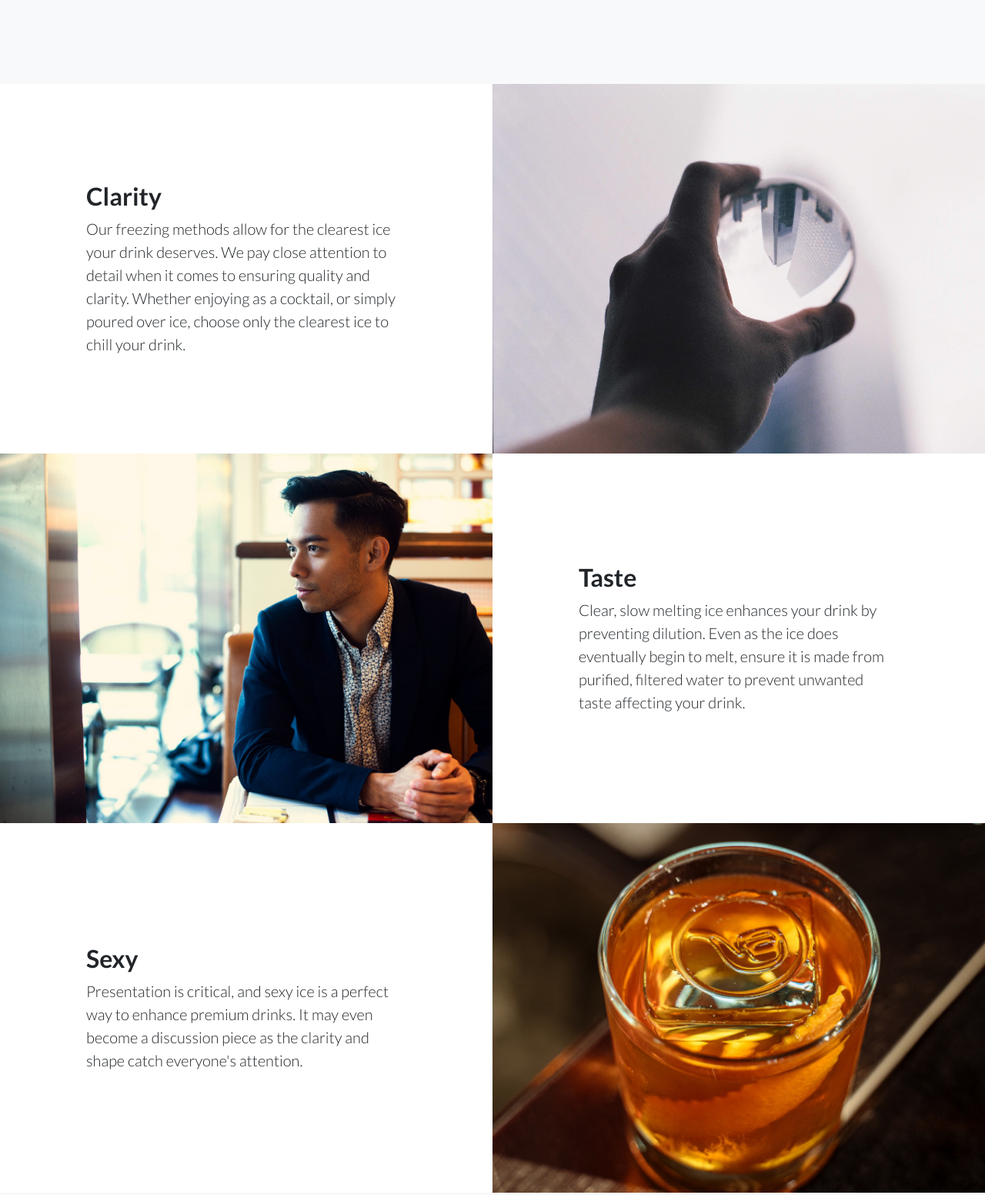
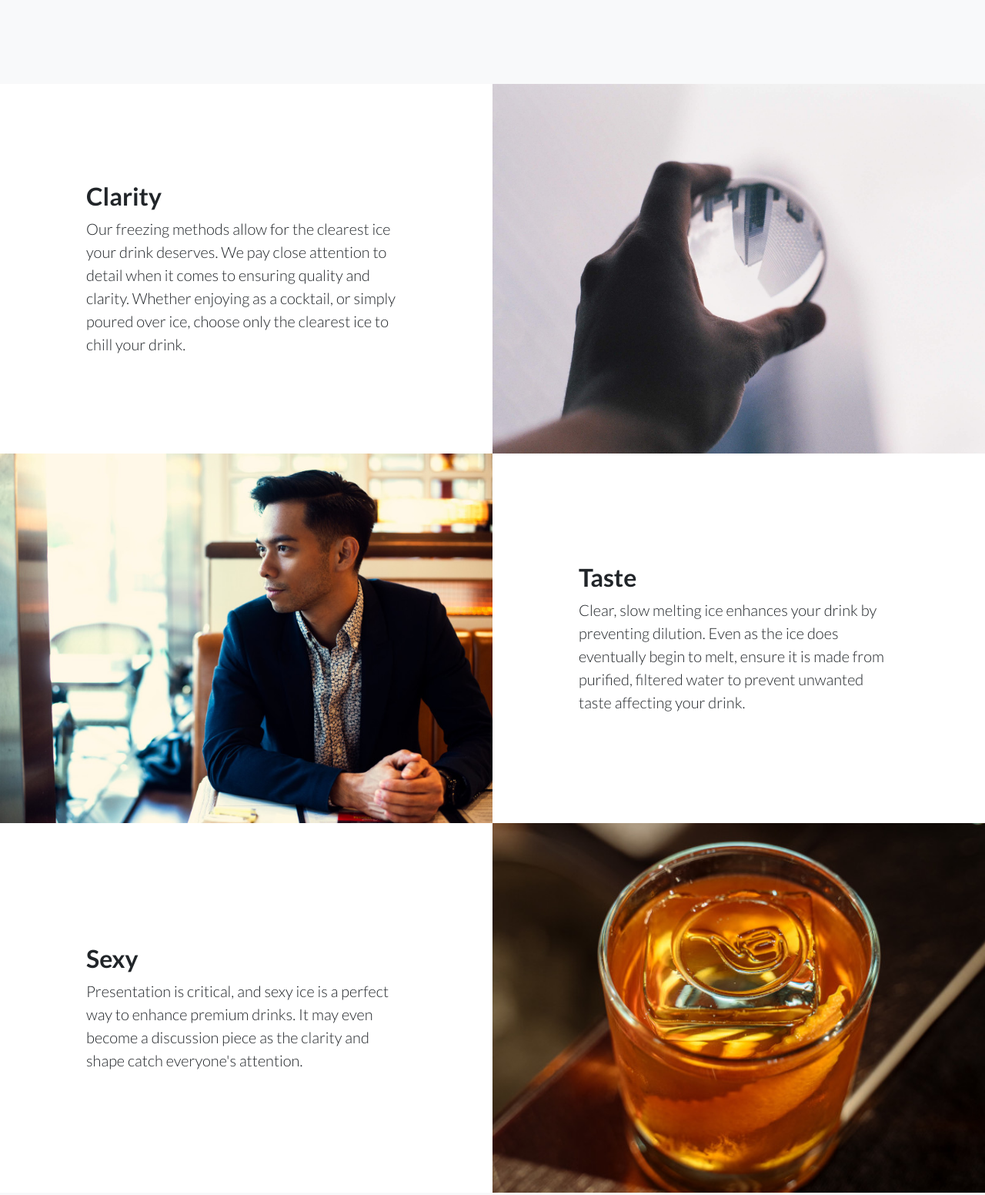
Before and after one commit to skywayice/skywayice.github.io, a plain HTML site: page index.html in a window 1280 px wide. Shown: the part 1078-2630 px from the top of the page at 77% size. Drawn offline with nearby package versions, Linux system fonts and the light colour scheme.

Commit message:
img position fix

```diff
--- a/index.html
+++ b/index.html
@@ -80,21 +80,21 @@
     <section class="showcase">
         <div class="container-fluid p-0">
             <div class="row g-0">
-                <div class="col-lg-6 order-lg-2 text-white showcase-img" style="background-image: url('assets/img/bg-showcase-1-2.jpg')"></div>
+                <div class="col-lg-6 order-lg-2 text-white showcase-img" style="background-image: url('assets/img/bg-showcase-1-2.jpg'); background-position-x:center;"></div>
                 <div class="col-lg-6 order-lg-1 my-auto showcase-text">
                     <h2>Clarity</h2>
                     <p class="lead mb-0">Our freezing methods allow for the clearest ice your drink deserves. We pay close attention to detail when it comes to ensuring quality and clarity. Whether enjoying as a cocktail, or simply poured over ice, choose only the clearest ice to chill your drink.</p>
                 </div>
             </div>
             <div class="row g-0">
-                <div class="col-lg-6 text-white showcase-img" style="background-image: url('assets/img/bg-showcase-2-1.jpg')"></div>
+                <div class="col-lg-6 text-white showcase-img" style="background-image: url('assets/img/bg-showcase-2-1.jpg');background-position-x:center;"></div>
                 <div class="col-lg-6 my-auto showcase-text">
                     <h2>Taste</h2>
                     <p class="lead mb-0">Clear, slow melting ice enhances your drink by preventing dilution. Even as the ice does eventually begin to melt, ensure it is made from purified, filtered water to prevent unwanted taste affecting your drink.</p>
                 </div>
             </div>
             <div class="row g-0">
-                <div class="col-lg-6 order-lg-2 text-white showcase-img" style="background-image: url('assets/img/bg-showcase-3-1.jpg')"></div>
+                <div class="col-lg-6 order-lg-2 text-white showcase-img" style="background-image: url('assets/img/bg-showcase-3-1.jpg'); background-position-x: center;"></div>
                 <div class="col-lg-6 order-lg-1 my-auto showcase-text">
                     <h2>Sexy</h2>
                     <p class="lead mb-0">Presentation is critical, and sexy ice is a perfect way to enhance premium drinks. It may even become a discussion piece as the clarity and shape catch everyone's attention.</p>
```
Lines whose indentation alone changed are shown as unchanged.
